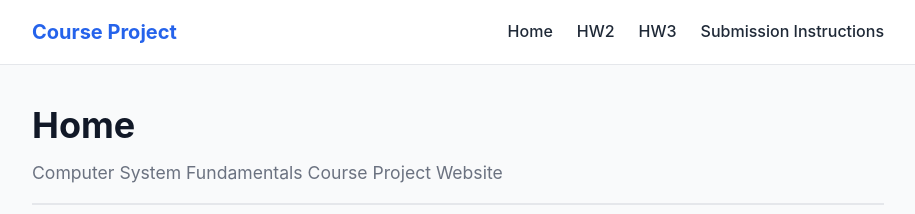
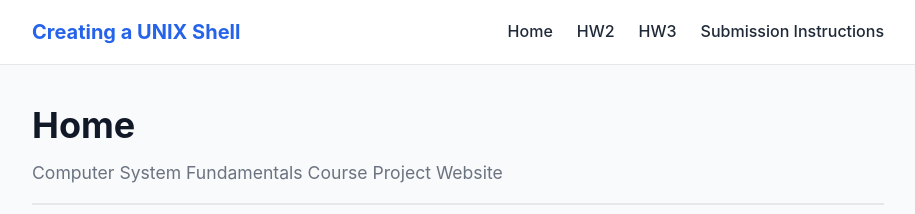
Before and after one commit to sysfun-gwu-f26/sysfun-f26.github.io, a Jekyll site: the page built from index.md, in a window 1280 px wide. Shown: the top 214 px of the page, without its empty margins (182-1097 px from the left). Built offline with Jekyll 4.4.1, drawn with Linux system fonts in a browser that asks for light colours.

Commit message:
Update navbar title to 'Creating a UNIX Shell'

```diff
--- a/_includes/navbar.html
+++ b/_includes/navbar.html
@@ -1,6 +1,6 @@
 <nav class="site-nav">
   <div class="nav-container">
-    <a href="{{ site.baseurl }}/" class="nav-brand">Course Project</a>
+    <a href="{{ site.baseurl }}/" class="nav-brand">Creating a UNIX Shell</a>
     <ul class="nav-links">
       <li><a href="{{ site.baseurl }}/">Home</a></li>
       <li><a href="{{ site.baseurl }}/hw2">HW2</a></li>
```
